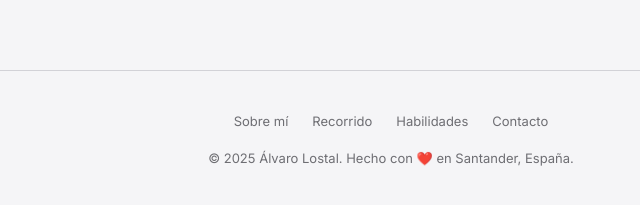
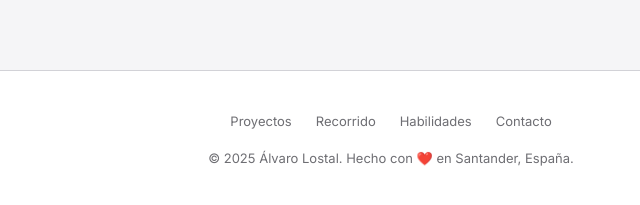
Before and after one commit to alvarolostal/lostal-portfolio, an Astro site: page / in a window 1280 px wide. Shown: the part 3928-4133 px from the top of the page, 249-889 px from the left. Built offline with nearby package versions, Linux system fonts and the light colour scheme; Astro itself is replaced by a stand-in of ours.

Commit message:
feat: Actualizar enlaces en el pie de página y cambiar el fondo del footer a color primario

```diff
--- a/src/components/Footer.astro
+++ b/src/components/Footer.astro
@@ -5,7 +5,7 @@
 <footer>
   <div class="footer-content">
     <div class="footer-links">
-      <a href="#about" class="footer-link">Sobre mí</a>
+      <a href="#projects" class="footer-link">Proyectos</a>
       <a href="#journey" class="footer-link">Recorrido</a>
       <a href="#skills" class="footer-link">Habilidades</a>
       <a href="#contact" class="footer-link">Contacto</a>
--- a/src/styles/components.css
+++ b/src/styles/components.css
@@ -57,7 +57,7 @@
 
 /* Footer */
 footer {
-  background: var(--bg-secondary);
+  background: var(--bg-primary);
   padding: 40px 24px;
   text-align: center;
   border-top: 1px solid var(--border);
```
